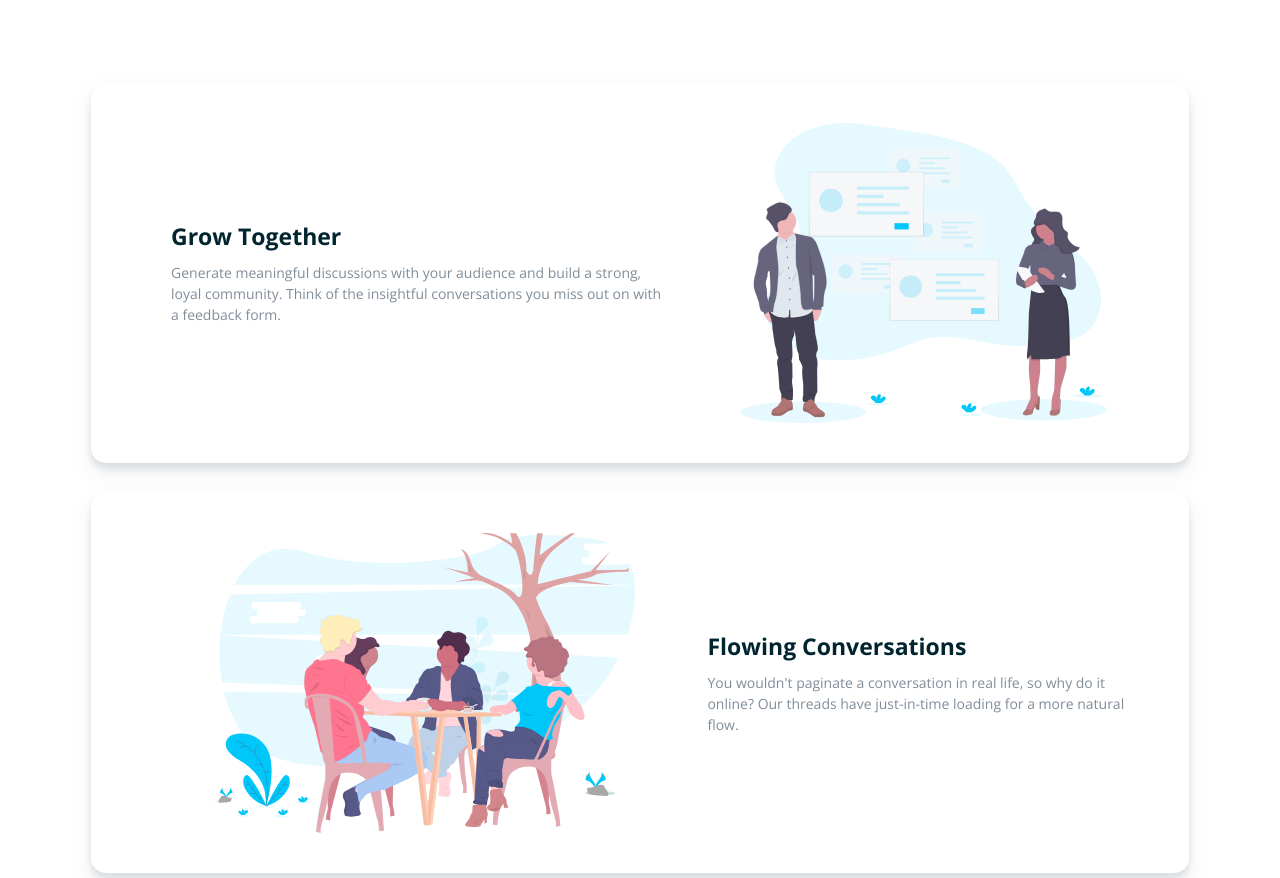
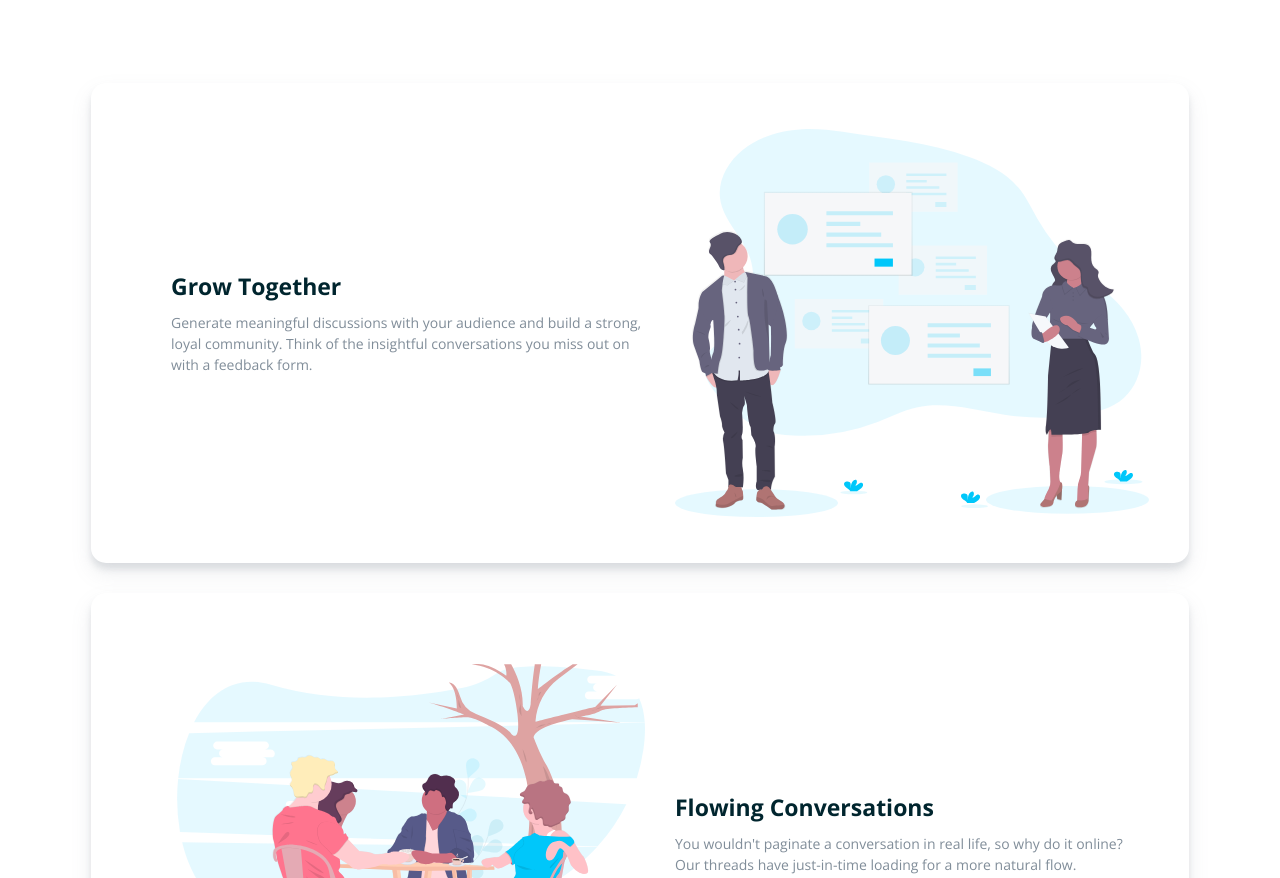
Before and after one commit to Rajiv-0920/Huddle-landing-page-with-alternating-feature-blocks, a plain HTML site: page index.html in a window 1280 px wide. Shown: the part 680-1558 px from the top of the page. Drawn offline with nearby package versions, Linux system fonts and the light colour scheme.

Commit message:
initial files

```diff
--- a/style.css
+++ b/style.css
@@ -289,9 +289,11 @@ footer .brand img {
     padding: 40px;
     box-shadow: 0 0 10px #0000003c;
   }
+  .description {
+    width: 100%;
+  }
   .container .img-box {
-    min-height: 250px;
-    max-height: 300px;
+    height: 300px;
     width: 100%;
   }
   .container .img-box img {
```
